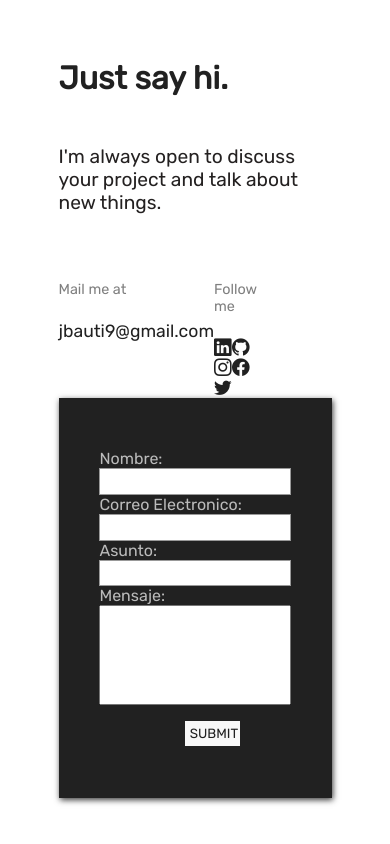
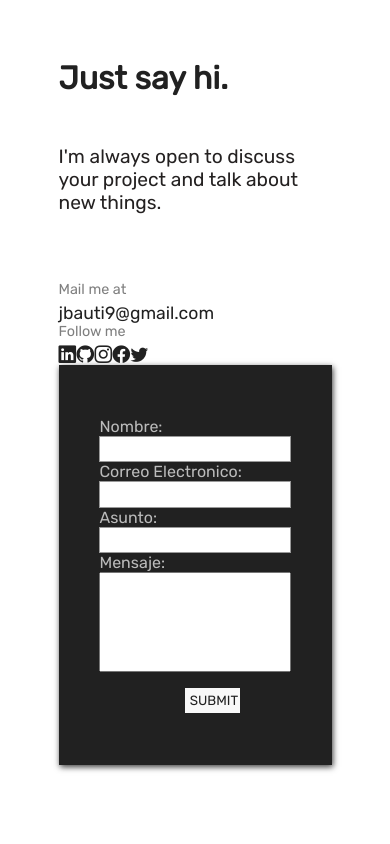
Before and after one commit to juanchitho/miPortfolio, a plain HTML site: page index.html in a window 390 px wide. Shown: the part 4149-4993 px from the top of the page. Drawn offline with nearby package versions, Linux system fonts and the light colour scheme; a web font is replaced by a local one.

Commit message:
responsive3

```diff
--- a/css/style.css
+++ b/css/style.css
@@ -299,6 +299,7 @@ footer{
     display: flex;
     justify-content: space-between;
     margin-right: 6rem;
+    flex-flow: wrap;
 }
 .ultimasDosCajas p{
     padding-bottom: 1.4rem;
@@ -409,12 +410,15 @@ input[type=button], input[type=submit], input[type=reset] {
     }
     .footerItself p{
         font-size: 0.9rem;
+
     }
     .ultimasDosCajas div{
         font-size: 0.1rem;
         letter-spacing: 0rem;
 
     }
+    .ultimasDosCajas p{
+        padding-bottom: 0.3rem;
 }
 
 
```
